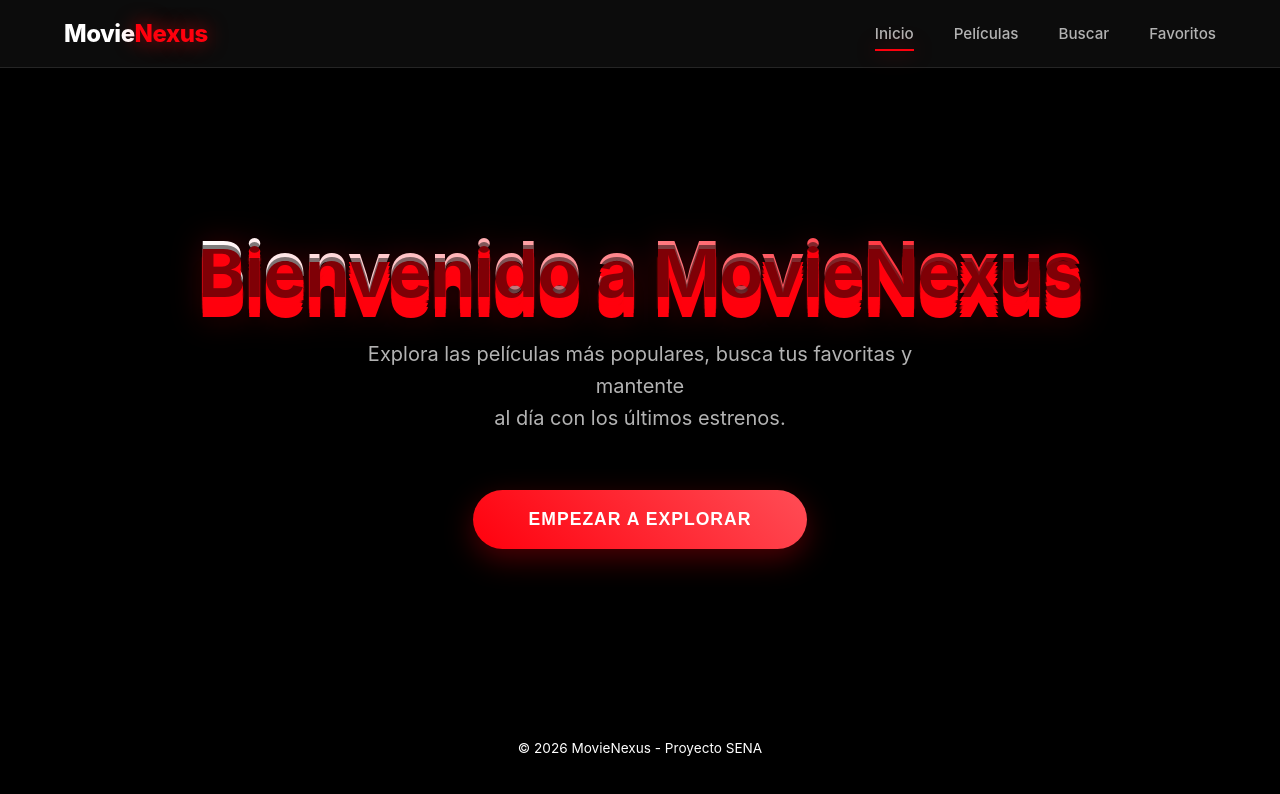
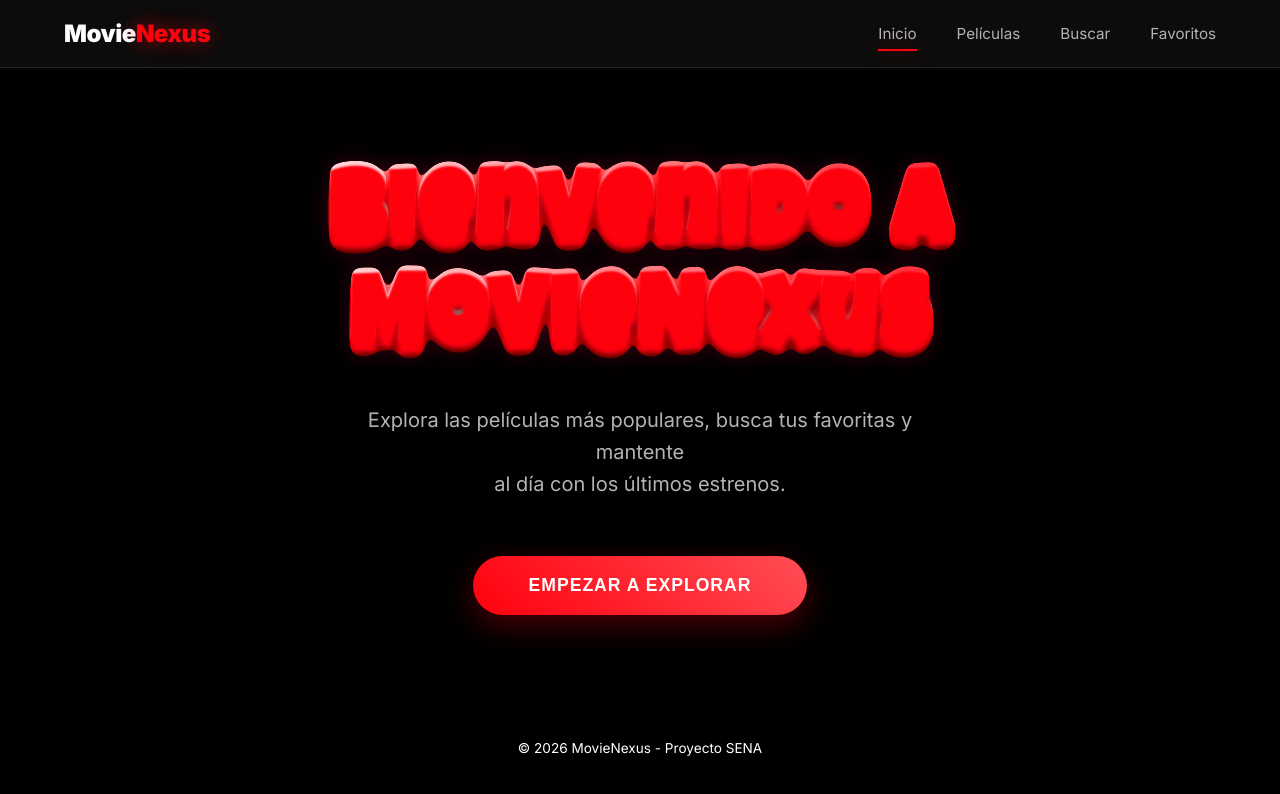
Before and after one commit to Andrescg18/MovieNexus, an Angular app: page / in a window 1280 px wide. Shown: the top 794 px of the page. Built offline with nearby package versions, Linux system fonts and the light colour scheme; no server answers.

Commit message:
Add bubble font with realistic liquid dripping effect (SVG Filter)

```diff
--- a/src/app/app.html
+++ b/src/app/app.html
@@ -3,3 +3,14 @@
   <router-outlet></router-outlet>
 </main>
 <app-footer></app-footer>
+
+<!-- SVG Filter for Dripping/Gooey Effect -->
+<svg style="visibility: hidden; position: absolute;" width="0" height="0" xmlns="http://www.w3.org/2000/svg" version="1.1">
+  <defs>
+    <filter id="goo">
+      <feGaussianBlur in="SourceGraphic" stdDeviation="5" result="blur" />
+      <feColorMatrix in="blur" mode="matrix" values="1 0 0 0 0  0 1 0 0 0  0 0 1 0 0  0 0 0 19 -9" result="goo" />
+      <feComposite in="SourceGraphic" in2="goo" operator="atop"/>
+    </filter>
+  </defs>
+</svg>
--- a/src/app/features/home/home.css
+++ b/src/app/features/home/home.css
@@ -28,9 +28,9 @@ h1 {
 }
 
 .animated-title {
-  font-size: 4.5rem;
-  font-weight: 700;
-  letter-spacing: -1px;
+  font-family: 'Luckiest Guy', cursive;
+  font-size: 6rem;
+  letter-spacing: 2px;
   background: linear-gradient(
     to right,
     #ffffff,
@@ -41,15 +41,12 @@ h1 {
   -webkit-background-clip: text;
   -webkit-text-fill-color: transparent;
   animation: shimmerTitle 5s linear infinite;
-  /* Dripping liquid effect on thinner font */
-  text-shadow: 0 4px 0 rgba(0,0,0,0.5),
-               0 8px 0 var(--primary),
-               0 12px 0 var(--primary),
-               0 16px 2px var(--primary),
-               0 20px 0 var(--primary),
-               0 24px 0 var(--primary),
-               0 28px 10px rgba(0,0,0,0.4);
-  filter: drop-shadow(0 0 15px rgba(255, 0, 13, 0.2));
+  /* Liquid dripping effect using SVG filter and strategic shadows */
+  filter: url('#goo') drop-shadow(0 0 10px rgba(255, 0, 13, 0.2));
+  text-shadow: 0 5px 2px var(--primary),
+               0 15px 5px var(--primary),
+               0 25px 10px rgba(0,0,0,0.5);
+  position: relative;
 }
 
 @keyframes shimmerTitle {
--- a/src/styles.css
+++ b/src/styles.css
@@ -1,3 +1,5 @@
+@import url('https://fonts.googleapis.com/css2?family=Luckiest+Guy&family=Inter:wght@400;700;900&display=swap');
+
 :root {
   /* Colors */
   --primary: #ff000d;
```
